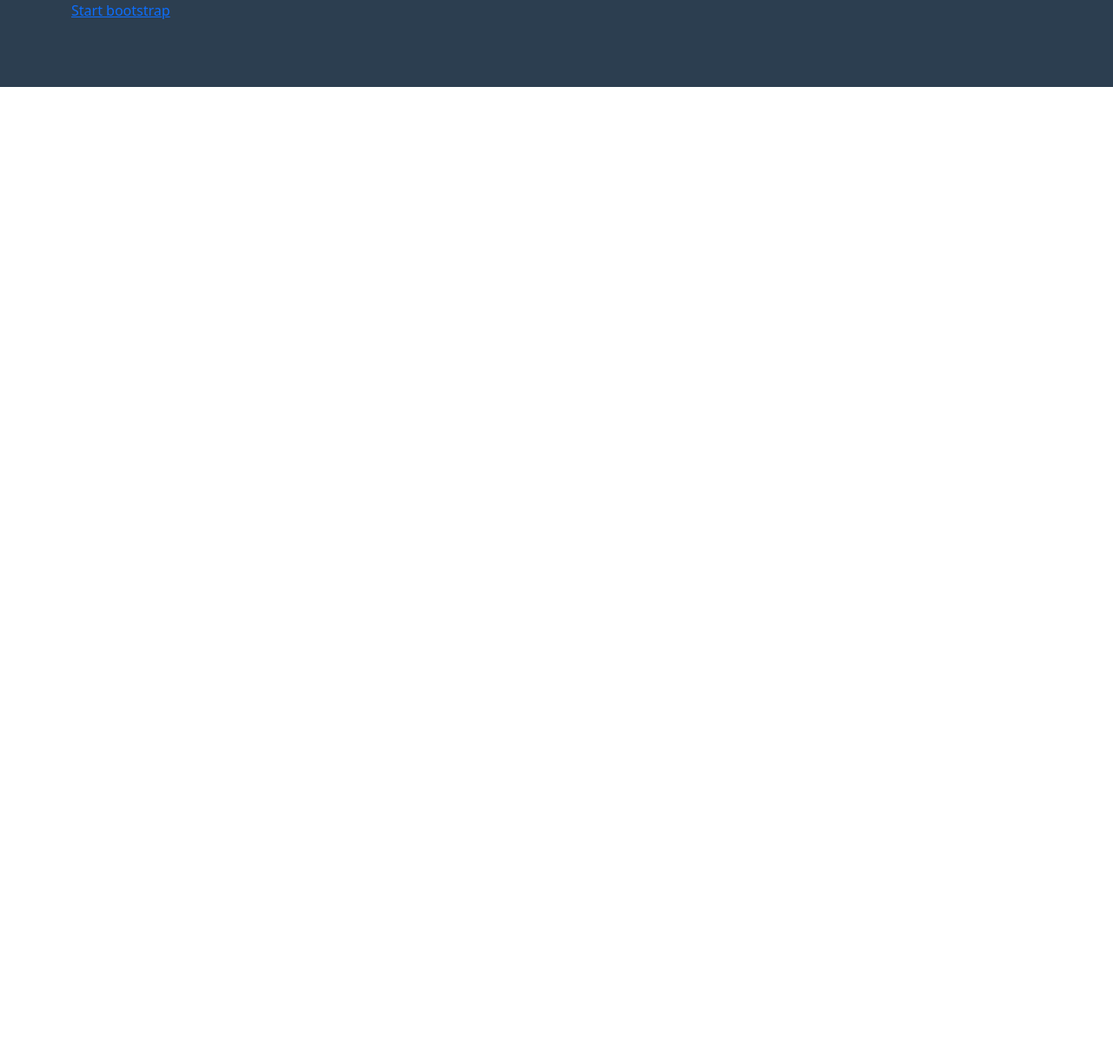
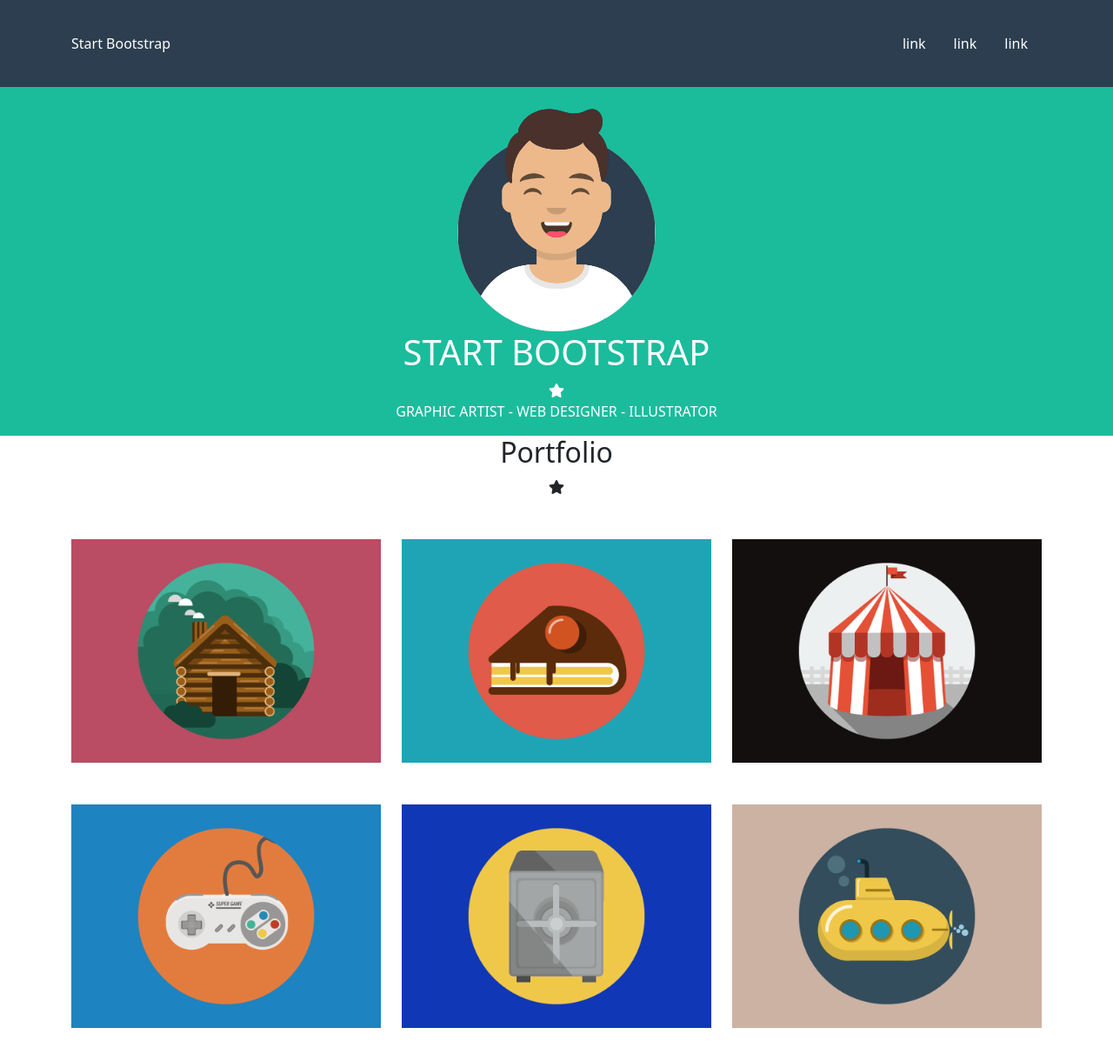
Before and after one commit to mauroluciano/html-css-bootstrap-freelancer, a plain HTML site: page index.html in a window 1280 px wide. Shown: the whole page at 87% size. Before the commit the page ends 800 px from the top, so only its background shows below. Drawn offline with nearby package versions, Linux system fonts and the light colour scheme.

Commit message:
add section avatar

```diff
--- a/css/style.css
+++ b/css/style.css
@@ -5,8 +5,25 @@
 #header {
   background-color: #2c3e50;
   height: 100px;
+  line-height: 100px;
+  color: white;
 }
 
-.navbar-title {
-  align-self: center;
+.box {
+  min-height: 80px;
 }
+
+#avatar {
+  background-color: #1abc9c;
+  min-height: 200px;
+  color: white;
+  text-transform: uppercase;
+}
+
+.avatar img {
+  max-width: 250px;
+}
+
+.row img {
+  width: 100%;
+}
--- a/index.html
+++ b/index.html
@@ -19,30 +19,70 @@
     <title>Document</title>
   </head>
   <body>
+    <!--header-->
+
     <header id="header">
-      <nav>
-        <div class="container">
-          <a href="#"> Start bootstrap</a>
+      <div class="container box d-flex justify-content-between">
+        <div class="box">Start Bootstrap</div>
+        <div class="box d-block d-md-none"><i class="fas fa-bars"></i></div>
+        <div class="box d-none d-md-block">
+          <ul class="navbar-nav me-auto mb-2 mb-lg-0 d-flex flex-row mb-3">
+            <li class="nav-item px-3">link</li>
+            <li class="nav-item px-3">link</li>
+            <li class="nav-item px-3">link</li>
+          </ul>
         </div>
-      </nav>
+      </div>
     </header>
+    <!--close header-->
 
-    <!--bootstrap-->
-    <section id="start-bootstrap"></section>
+    <!--main-->
+    <main>
+      <!--avatar-->
 
-    <!--portfoglio-->
-    <section id="portfolio"></section>
+      <section id="avatar">
+        <div class="container text-center py-3">
+          <div class="avatar"><img src="./img/avatar.svg" alt="" /></div>
+          <div><h1>Start Bootstrap</h1></div>
+          <div><i class="fas fa-star"></i></div>
+          <div>graphic artist - web designer - illustrator</div>
+        </div>
+      </section>
 
-    <!--about-->
-    <section id="about"></section>
+      <!--close avatar-->
 
-    <!--contact me-->
-    <section id="contact-me"></section>
+      <!--portfolio-->
 
-    <!--footer top-->
-    <section id="footer-top"></section>
+      <section id="portfolio">
+        <div class="container text-center">
+          <div><h2>Portfolio</h2></div>
+          <div><i class="fas fa-star"></i></div>
 
-    <!--footer bottom-->
-    <footer id="footer-bottom"></footer>
+          <div class="row my-4">
+            <div class="col-sm-12 col-md-6 col-lg-4 my-4">
+              <img src="./img/cabin.png" alt="" />
+            </div>
+            <div class="col-sm-12 col-md-6 col-lg-4 my-4">
+              <img src="./img/cake.png" alt="" />
+            </div>
+            <div class="col-sm-12 col-md-6 col-lg-4 my-4">
+              <img src="./img/circus.png" alt="" />
+            </div>
+            <div class="col-sm-12 col-md-6 col-lg-4 my-4">
+              <img src="./img/game.png" alt="" />
+            </div>
+            <div class="col-sm-12 col-md-6 col-lg-4 my-4">
+              <img src="./img/safe.png" alt="" />
+            </div>
+            <div class="col-sm-12 col-md-6 col-lg-4 my-4">
+              <img src="./img/submarine.png" alt="" />
+            </div>
+          </div>
+        </div>
+      </section>
+
+      <!--close portfolio-->
+    </main>
+    <!--close main-->
   </body>
 </html>
```
